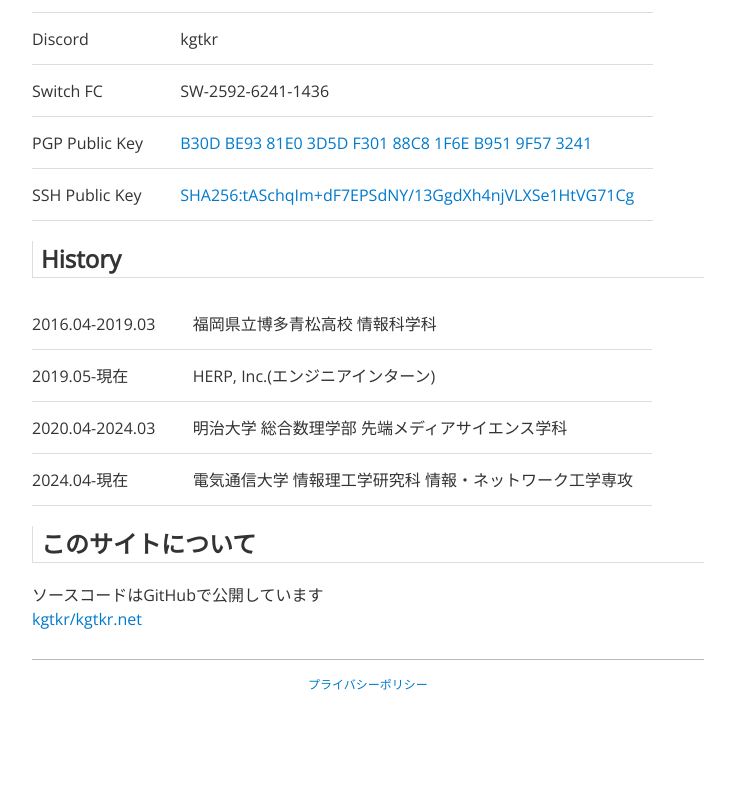
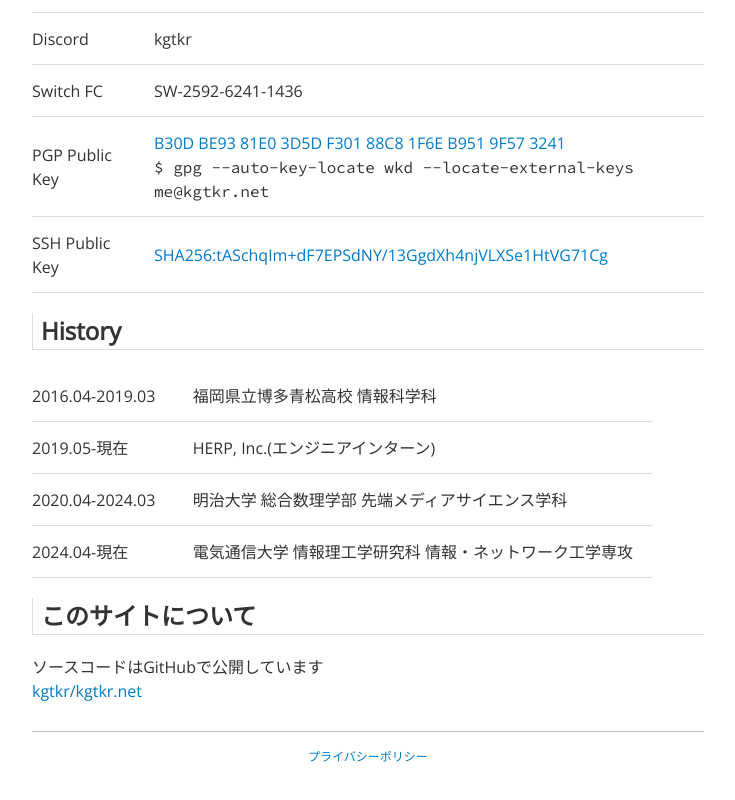
Before and after one commit to kgtkr/kgtkr.net, a Next.js app: page /about in a window 1280 px wide. Shown: the part 952-1752 px from the top of the page, without its empty margins (272-1007 px from the left). Before the commit the page ends 1688 px from the top, so only its background shows below. Built offline with nearby package versions, Linux system fonts and the light colour scheme; a web font is replaced by a local one.

Commit message:
add wkd command

```diff
--- a/pages/about.tsx
+++ b/pages/about.tsx
@@ -91,6 +91,10 @@ const About: NextPage = () => {
               <a href="/B30DBE9381E03D5DF30188C81F6EB9519F573241.txt">
                 B30D BE93 81E0 3D5D F301 88C8 1F6E B951 9F57 3241
               </a>
+              <br />
+              <code>
+                $ gpg --auto-key-locate wkd --locate-external-keys me@kgtkr.net
+              </code>
             </td>
           </tr>
           <tr>
```
